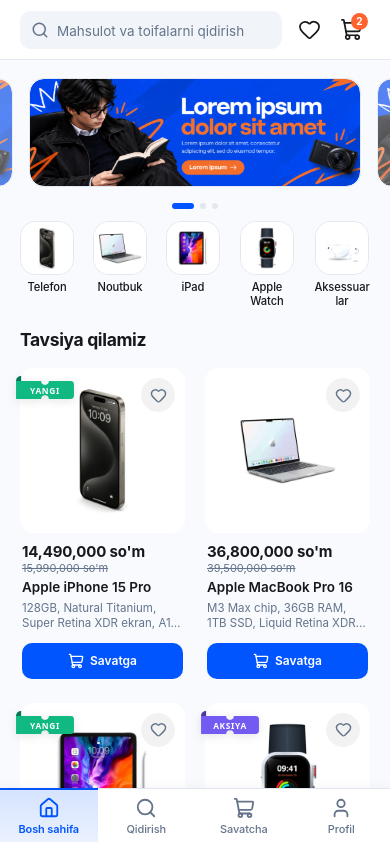
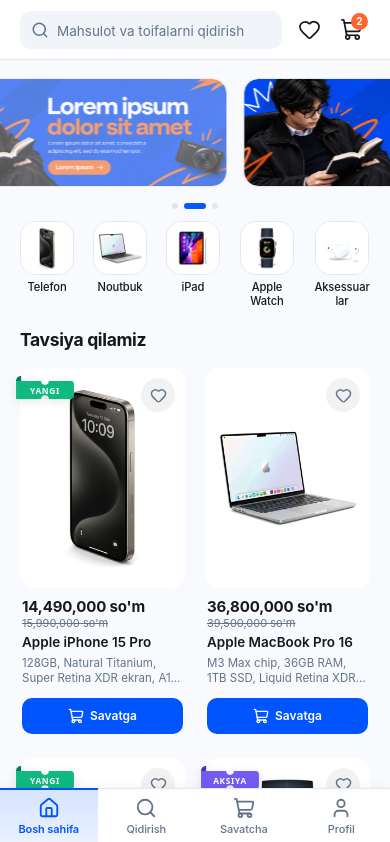
Before and after one commit to rakhimov-web/ecommerce, a React (Vite) app: page / in a window 390 px wide. Shown: the top 842 px of the page. Built offline with nearby package versions, Linux system fonts and the light colour scheme; a web font is replaced by a local one.

Commit message:
feat(products): set aspect-ratio to 3 / 4 for balanced height and perfect 600x800 match

```diff
--- a/src/components/products/ProductCard.jsx
+++ b/src/components/products/ProductCard.jsx
@@ -71,7 +71,7 @@ const ProductCard = ({ product }) => {
 
   return (
     <article className={styles.card}>
-      {/* 1/1 kvadrat rasm freymi - Apple va Uzum kabi xalqaro studio standartida */}
+      {/* 3/4 rasm freymi - 1:1 dan balandroq, 2:3 kabi haddan tashqari uzun bo'lmagan optimal nisbat */}
       <div
         className={styles.imageContainer}
         onPointerDown={handleImagePointerDown}
--- a/src/components/products/productGrid.module.css
+++ b/src/components/products/productGrid.module.css
@@ -49,11 +49,11 @@
   padding: 0;
 }
 
-/* Xalqaro standartdagi 1:1 kvadrat studiya rasm freymi - MUTLAQO BORDERSIZ, TOZA STUDIO YUZASI */
+/* Optimal 3:4 portret rasm freymi - 1:1 dan balandroq, 2:3 kabi haddan tashqari cho'zilmagan */
 .imageContainer {
   position: relative;
   width: 100%;
-  aspect-ratio: 1 / 1;
+  aspect-ratio: 3 / 4;
   background-color: #ffffff;
   border-radius: 1.6rem;
   border: none !important; /* 1px border liniyasi butunlay olib tashlandi */
@@ -71,16 +71,12 @@
   border-radius: 1.6rem;
   overflow: hidden;
   background-color: #ffffff;
-  display: flex;
-  align-items: center;
-  justify-content: center;
 }
 
 .productImage {
   width: 100%;
   height: 100%;
-  object-fit: contain;
-  padding: 0.8rem;
+  object-fit: cover;
   display: block;
   pointer-events: none;
   user-select: none;
@@ -334,10 +330,6 @@
     border-radius: 1.4rem;
   }
 
-  .productImage {
-    padding: 0.6rem;
-  }
-
   .badgeWrapper {
     top: 1rem;
     left: -0.5rem;
--- a/src/components/skeleton/ProductGridSkeleton.jsx
+++ b/src/components/skeleton/ProductGridSkeleton.jsx
@@ -13,7 +13,7 @@ const ProductGridSkeleton = () => {
       <div className={styles.productGrid}>
         {[1, 2, 3, 4, 5, 6, 7, 8].map((item) => (
           <div key={item} className={styles.productCard}>
-            {/* 1/1 kvadrat rasm ramkasi */}
+            {/* 3/4 rasm ramkasi */}
             <div className={`${styles.imageSkeleton} ${styles.shimmer}`} />
 
             {/* Matn va narx skeleti */}
--- a/src/components/skeleton/skeleton.module.css
+++ b/src/components/skeleton/skeleton.module.css
@@ -203,10 +203,10 @@
   padding: 0;
 }
 
-/* 1/1 kvadrat rasm joyi */
+/* 3/4 rasm joyi */
 .imageSkeleton {
   width: 100%;
-  aspect-ratio: 1 / 1;
+  aspect-ratio: 3 / 4;
   border-radius: 1.6rem;
   overflow: hidden;
 }
--- a/src/pages/home/Home.jsx
+++ b/src/pages/home/Home.jsx
@@ -101,7 +101,7 @@ const Home = ({ isActive = true, onSearchClick, onCategoryClick }) => {
               {/* Asosiy toifalar (Telefon, Noutbuk, iPad, Apple Watch, Aksessuarlar) */}
               <CategoryGrid onCategoryClick={onCategoryClick} />
 
-              {/* Tavsiya qilingan mahsulotlar (1/1 kvadrat aspect ratio, 2 ustunli mobil panjara) */}
+              {/* Tavsiya qilingan mahsulotlar (3/4 aspect ratio, 2 ustunli mobil panjara) */}
               <ProductGrid />
             </motion.div>
           )}
```
